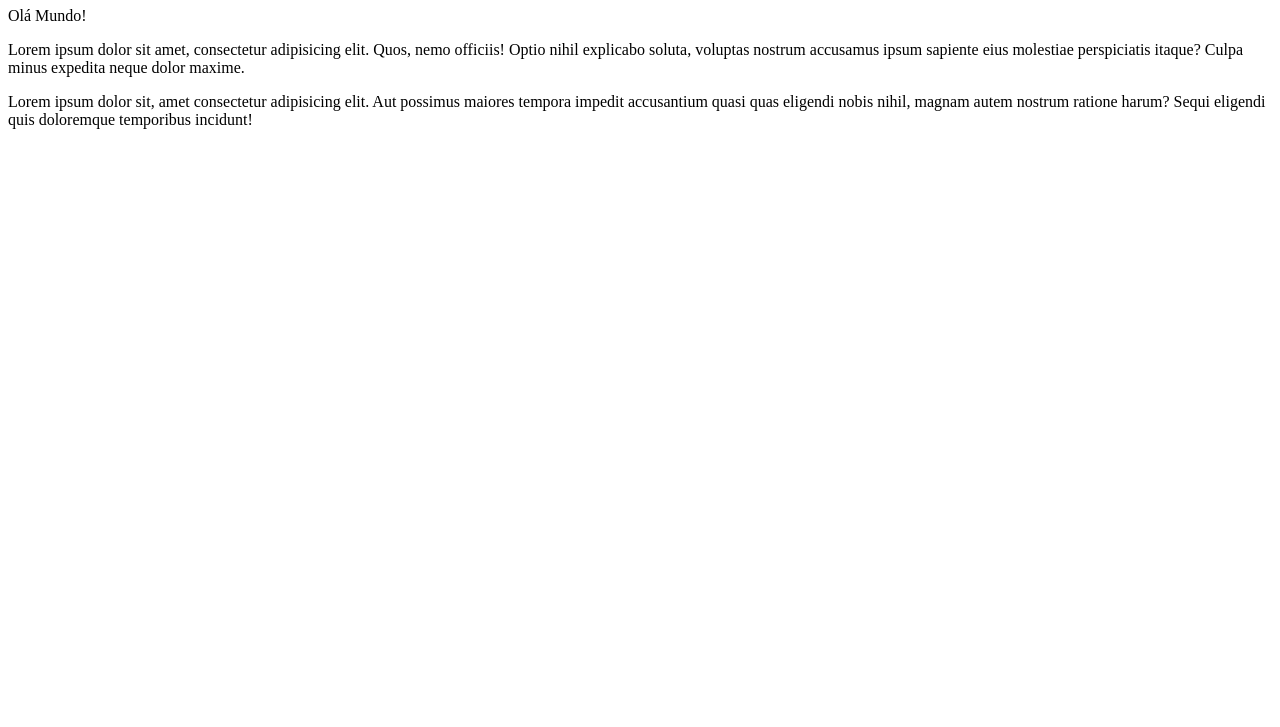
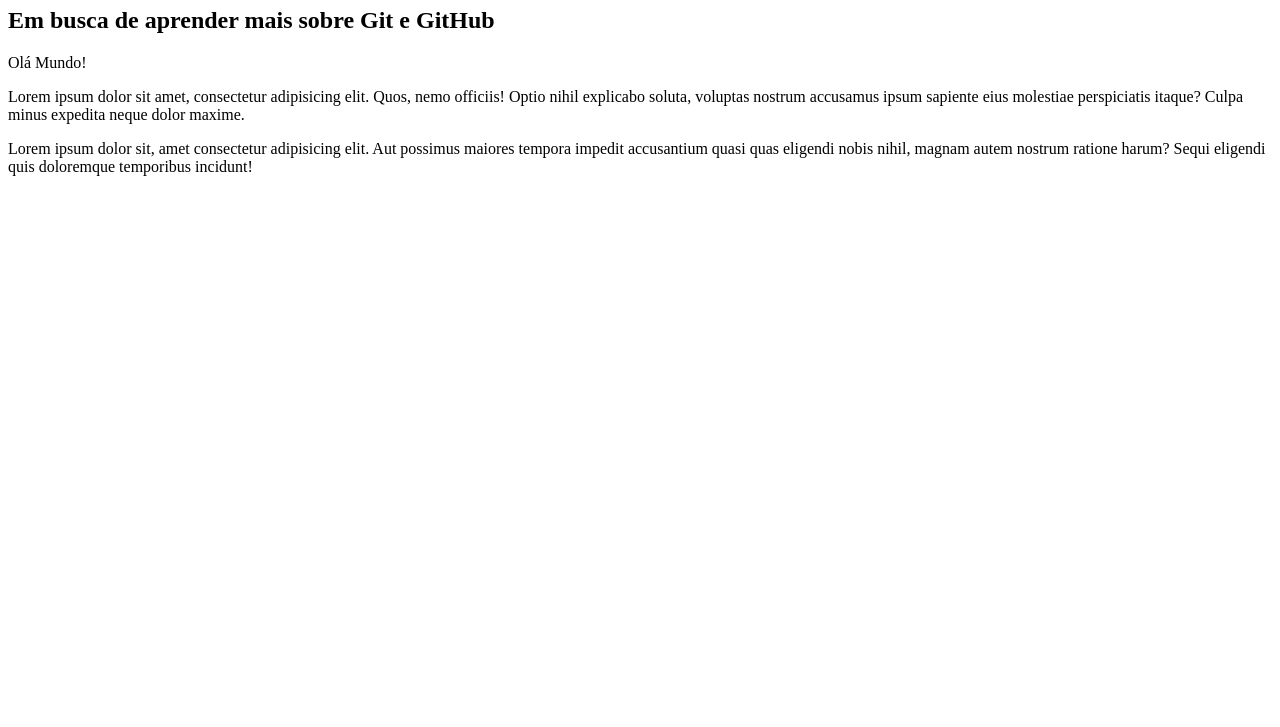
Before and after one commit to aos19/repo_cursoemvideo, a plain HTML site: page site_exemplo/index.html in a window 1280 px wide. Shown: the part 73-800 px from the top of the page. Drawn offline with Linux system fonts and the light colour scheme.

Commit message:
Adicionei um subtítulo

```diff
--- a/site_exemplo/index.html
+++ b/site_exemplo/index.html
@@ -7,6 +7,7 @@
 </head>
 <body>
     <h1>Site em repositório</h1>
+    <h2>Em busca de aprender mais sobre Git e GitHub</h2>
     <p>Olá Mundo!</p>
     <p>Lorem ipsum dolor sit amet, consectetur adipisicing elit. Quos, nemo officiis! Optio nihil explicabo soluta, voluptas nostrum accusamus ipsum sapiente eius molestiae perspiciatis itaque? Culpa minus expedita neque dolor maxime.</p>
     <p>Lorem ipsum dolor sit, amet consectetur adipisicing elit. Aut possimus maiores tempora impedit accusantium quasi quas eligendi nobis nihil, magnam autem nostrum ratione harum? Sequi eligendi quis doloremque temporibus incidunt!
```
